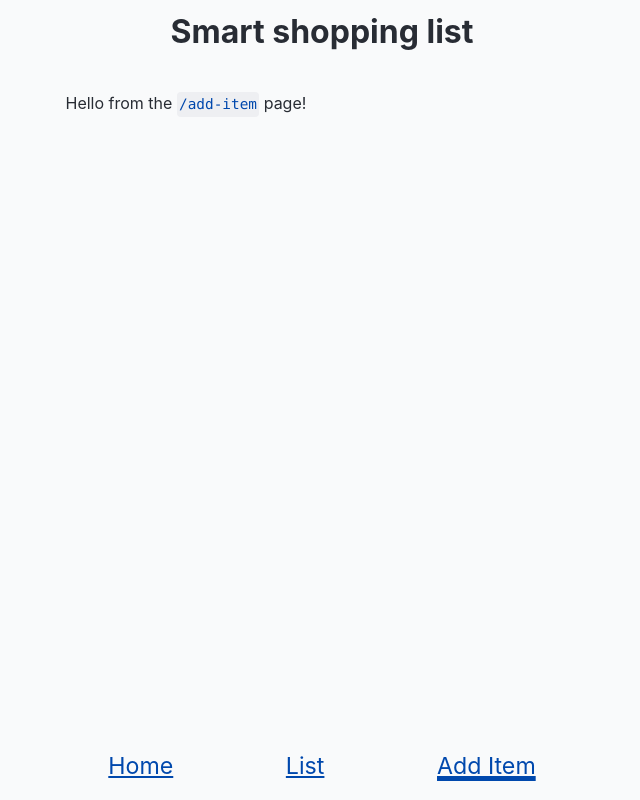
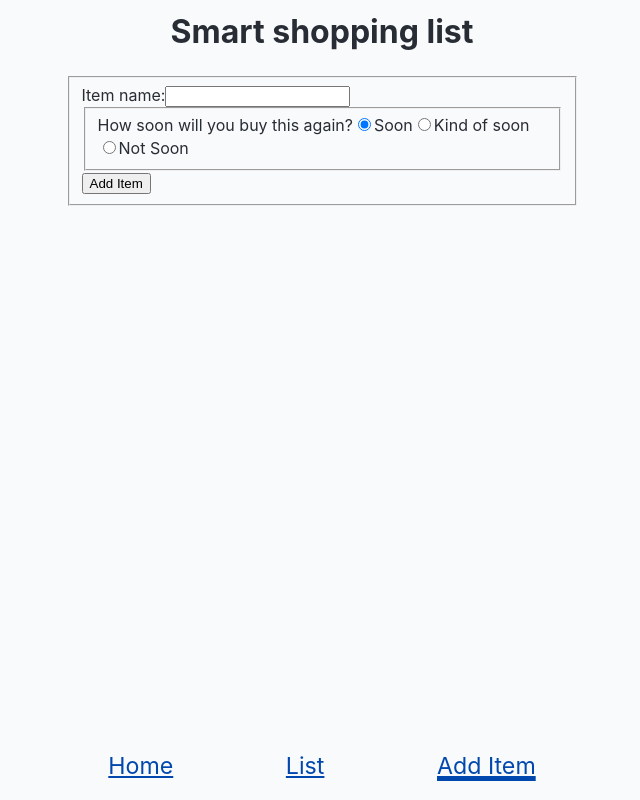
Before and after one commit to the-collab-lab/tcl-61-smart-shopping-list, a React (Vite) app: page /add-item in a window 1280 px wide. Shown: the whole page, without its empty margins (318-958 px from the left). Built offline with nearby package versions, Linux system fonts and the light colour scheme; no server answers; the database is empty.

Commit message:
implemented Add Item Feature, adding grocery item & buying frequency to database

```diff
--- a/src/App.jsx
+++ b/src/App.jsx
@@ -53,7 +53,7 @@ export function App() {
 				<Route path="/" element={<Layout />}>
 					<Route index element={<Home />} />
 					<Route path="/list" element={<List data={data} />} />
-					<Route path="/add-item" element={<AddItem />} />
+					<Route path="/add-item" element={<AddItem listToken={listToken} />} />
 				</Route>
 			</Routes>
 		</Router>
--- a/src/api/firebase.js
+++ b/src/api/firebase.js
@@ -1,4 +1,4 @@
-import { collection, onSnapshot } from 'firebase/firestore';
+import { collection, onSnapshot, doc, addDoc } from 'firebase/firestore';
 import { db } from './config';
 import { getFutureDate } from '../utils';
 
@@ -55,7 +55,8 @@ export async function addItem(listId, { itemName, daysUntilNextPurchase }) {
 	const listCollectionRef = collection(db, listId);
 	// TODO: Replace this call to console.log with the appropriate
 	// Firebase function, so this information is sent to your database!
-	return console.log(listCollectionRef, {
+
+	return addDoc(listCollectionRef, {
 		dateCreated: new Date(),
 		// NOTE: This is null because the item has just been created.
 		// We'll use updateItem to put a Date here when the item is purchased!
--- a/src/views/AddItem.jsx
+++ b/src/views/AddItem.jsx
@@ -1,3 +1,83 @@
-export function AddItem() {
-	return <p>Hello from the <code>/add-item</code> page!</p>
+import { React, useState } from 'react';
+
+import { addItem } from '../api/firebase';
+
+//we need listToken (listID) passing from App.js
+
+export function AddItem({ listToken }) {
+	const [itemName, setItemName] = useState('');
+	const [daysUntilNextPurchase, setDaysUntilNextPurchase] = useState(7);
+
+	const submitForm = (e) => {
+		e.preventDefault();
+		try {
+			addItem(listToken, { itemName, daysUntilNextPurchase });
+			alert('Item is saved in the database.');
+		} catch (error) {
+			alert('Item is not saved in the database.');
+		}
+		setItemName('');
+		setDaysUntilNextPurchase(7);
+	};
+
+	const handleNameInput = (e) => setItemName(e.target.value);
+
+	const handleFrequencyInput = (e) => setDaysUntilNextPurchase(e.target.value);
+
+	return (
+		<form onSubmit={(e) => submitForm(e)}>
+			<fieldset>
+				<label htmlFor="itemName">Item name:</label>
+				<input
+					type="text"
+					id="itemName"
+					name="itemName"
+					onChange={handleNameInput}
+					required
+				/>
+
+				<fieldset>
+					<label htmlFor="itemFrequencyInDays">
+						How soon will you buy this again?
+					</label>
+					<input
+						type="radio"
+						id="7"
+						name="itemFrequencyInDays"
+						value="7"
+						defaultChecked
+						required
+						onChange={handleFrequencyInput}
+					/>
+					<label htmlFor="7" name="soon">
+						Soon
+					</label>
+					<input
+						type="radio"
+						id="14"
+						name="itemFrequencyInDays"
+						value="14"
+						required
+						onChange={handleFrequencyInput}
+					/>
+					<label htmlFor="14" name="kindOfSoon">
+						Kind of soon
+					</label>
+					<input
+						type="radio"
+						id="30"
+						name="itemFrequencyInDays"
+						value="30"
+						required
+						onChange={handleFrequencyInput}
+					/>
+					<label htmlFor="30" name="NotSoon">
+						Not Soon
+					</label>
+				</fieldset>
+
+				<button type="submit">Add Item</button>
+			</fieldset>
+		</form>
+	);
 }
```
